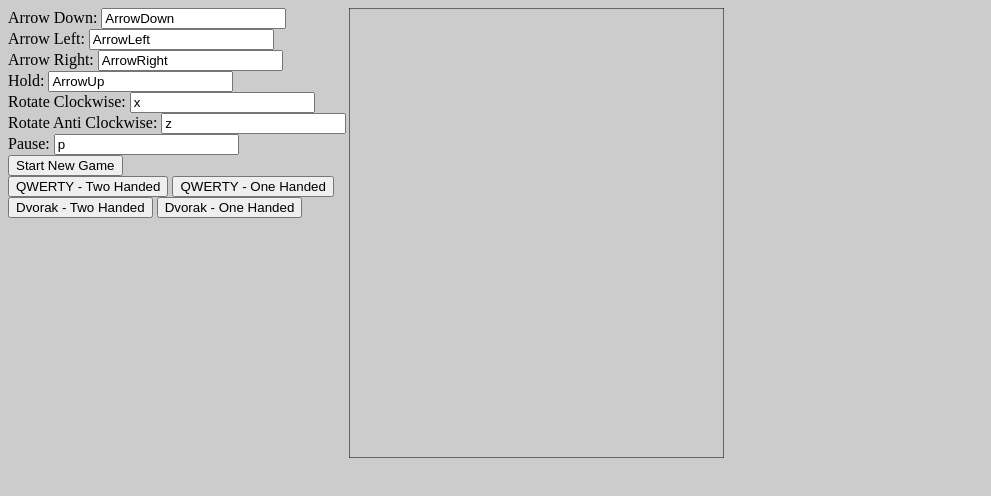
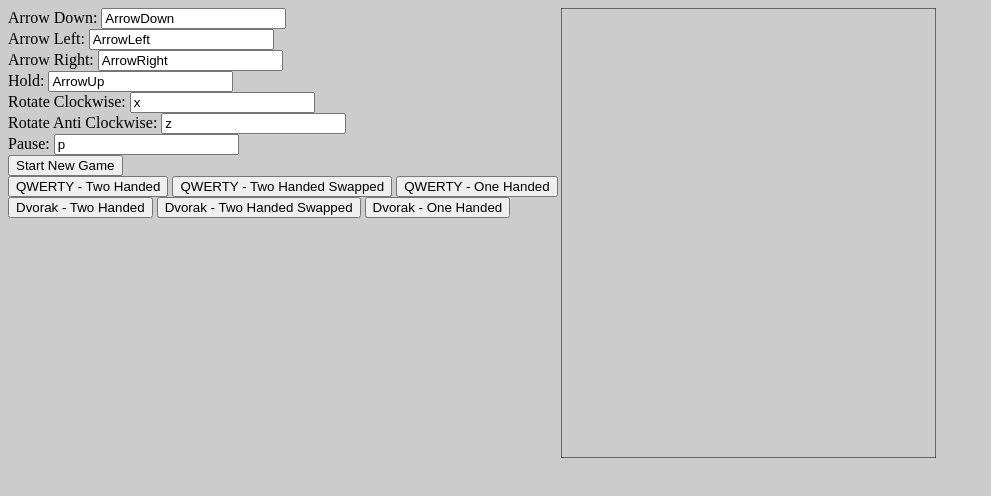
Before and after one commit to 789tyre/tetris, a plain HTML site: page index.html in a window 1280 px wide. Shown: the whole page, without its empty margins (0-991 px from the left). Drawn offline with Linux system fonts and the light colour scheme.

Commit message:
Added 2 handed swapped. Moved the pause button for 2 handed

```diff
--- a/index.html
+++ b/index.html
@@ -19,10 +19,12 @@
 	  Rotate Anti Clockwise: <input type = "text" id = "5" value = "z"><br>
 	  Pause: <input type = "text" id = "6" value = "p"><br>
 	  <button onclick = "startGame()">Start New Game</button><br>
-	  <button onclick = 'setControls(["ArrowDown", "ArrowLeft", "ArrowRight", "ArrowUp", "x", "z", "p"])'>QWERTY - Two Handed</button>
+	  <button onclick = 'setControls(["ArrowDown", "ArrowLeft", "ArrowRight", "ArrowUp", "x", "z", "c"])'>QWERTY - Two Handed</button>
+	  <button onclick = 'setControls(["s","a","d","w","k","j","l"])'>QWERTY - Two Handed Swapped</button>
 	  <button onclick = 'setControls(["s", "a", "d", "w", "e", "q", "r"])'>QWERTY - One Handed</button><br>
-	  <button onclick = 'setControls(["ArrowDown", "ArrowLeft", "ArrowRight", "ArrowUp", "q", ";", "l"])'>Dvorak - Two Handed</button>
-	  <button onclick = 'setControlsSpecial()'>Dvorak - One Handed</button>
+	  <button onclick = 'setControls(["ArrowDown", "ArrowLeft", "ArrowRight", "ArrowUp", "q", ";", "j"])'>Dvorak - Two Handed</button>
+	  <button onclick = 'setControlsSpecial(2)'>Dvorak - Two Handed Swapped</button>
+	  <button onclick = 'setControlsSpecial(1)'>Dvorak - One Handed</button>
 
 	</div>
     <script src="tetris.js"></script>
--- a/tetris.js
+++ b/tetris.js
@@ -100,8 +100,13 @@ function setControls(newControls){
 	}
 }
 
-function setControlsSpecial(){
-	setControls(["o", "a", "e", ",", ".", "'", "p"]);
+function setControlsSpecial(mode){
+	switch (mode){
+	case 1:
+		setControls(["o", "a", "e", ",", ".", "'", "p"]);
+	case 2:
+		setControls(["o", "a", "e", ",", "t", "h", "n"]);
+	}
 }
 
 function getControls(){
```
